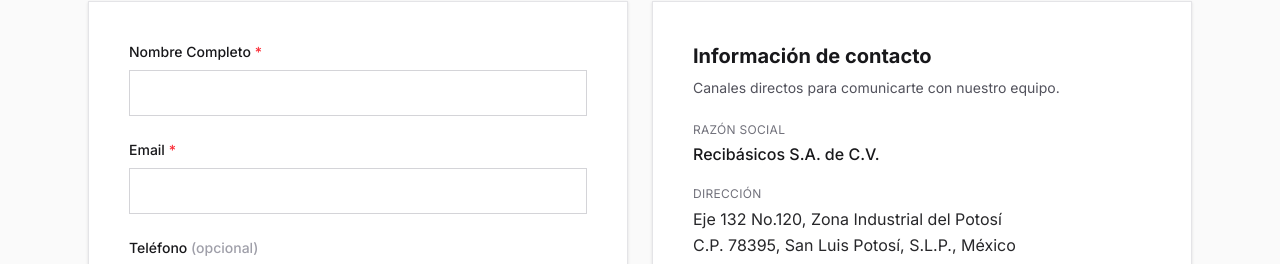
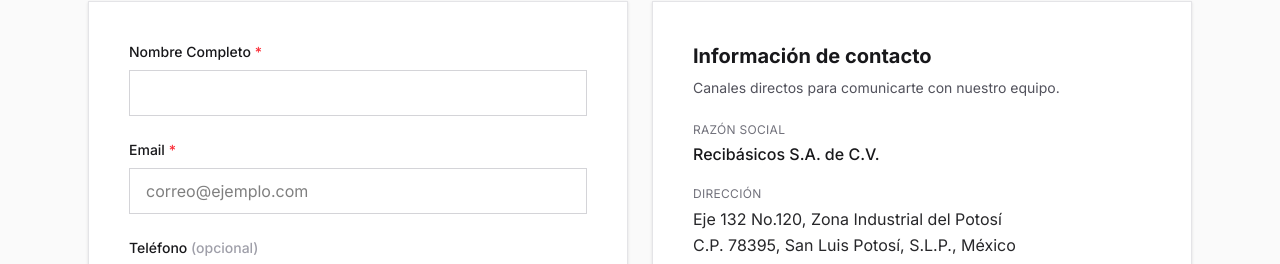
Before and after one commit to ernestosoto3/trexanwebsite, a Next.js app: page /contacto in a window 1280 px wide. Shown: the part 1194-1458 px from the top of the page. Built offline with nearby package versions, Linux system fonts and the light colour scheme; no server answers.

Commit message:
Arreglo a el Contact Page

```diff
--- a/app/contacto/page.tsx
+++ b/app/contacto/page.tsx
@@ -452,14 +452,17 @@ export default function ContactPage() {
                 {/* Email */}
                 <FieldWrapper label="Email" required error={errors.email}>
                   <input
-                    type="email"
+                    type="text"
+                    inputMode="email"
                     name="email"
                     value={formData.email}
                     onChange={handleChange}
                     required
+                    autoComplete="email"
                     className={getInputClass("email")}
                     aria-invalid={!!errors.email}
                     aria-describedby={errors.email ? "email-error" : undefined}
+                    placeholder="correo@ejemplo.com"
                   />
                 </FieldWrapper>
 
```
Also changed, not shown: 1 other file (tests, documents, lock files or other folders).
